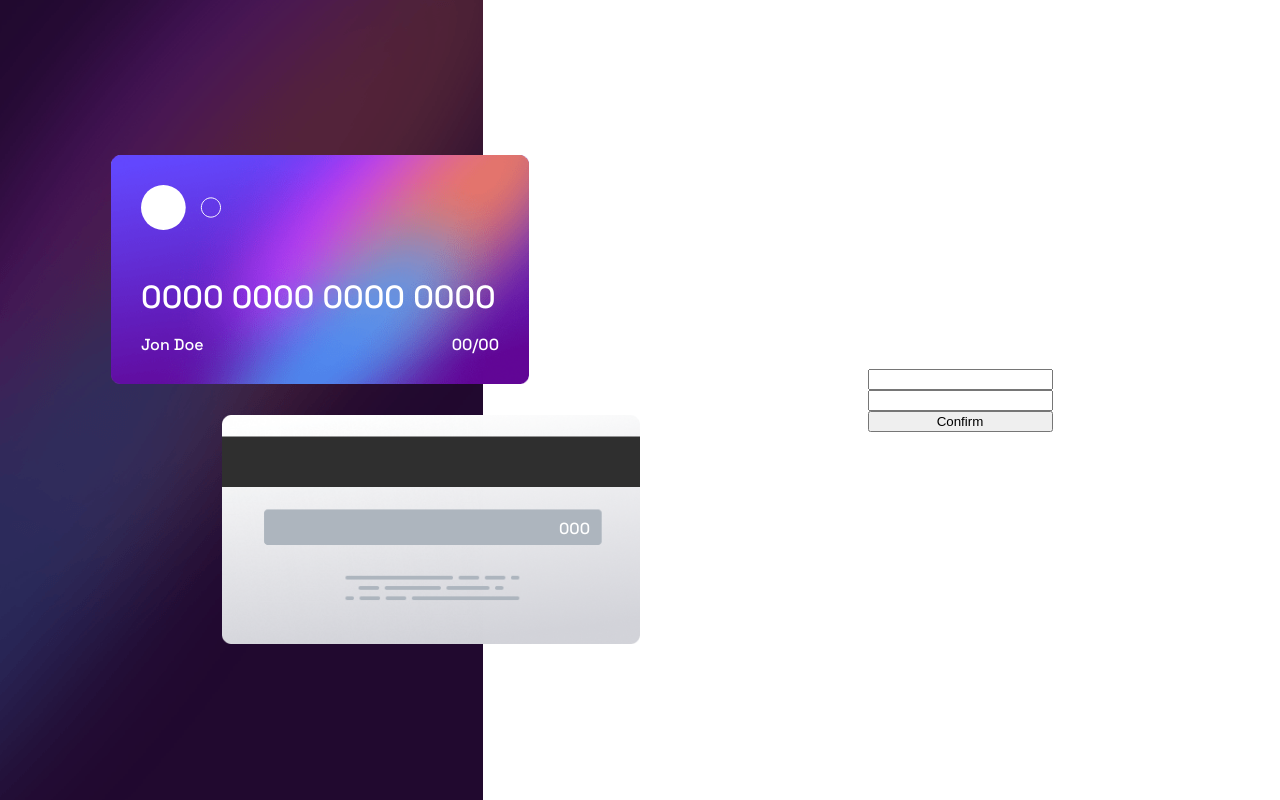
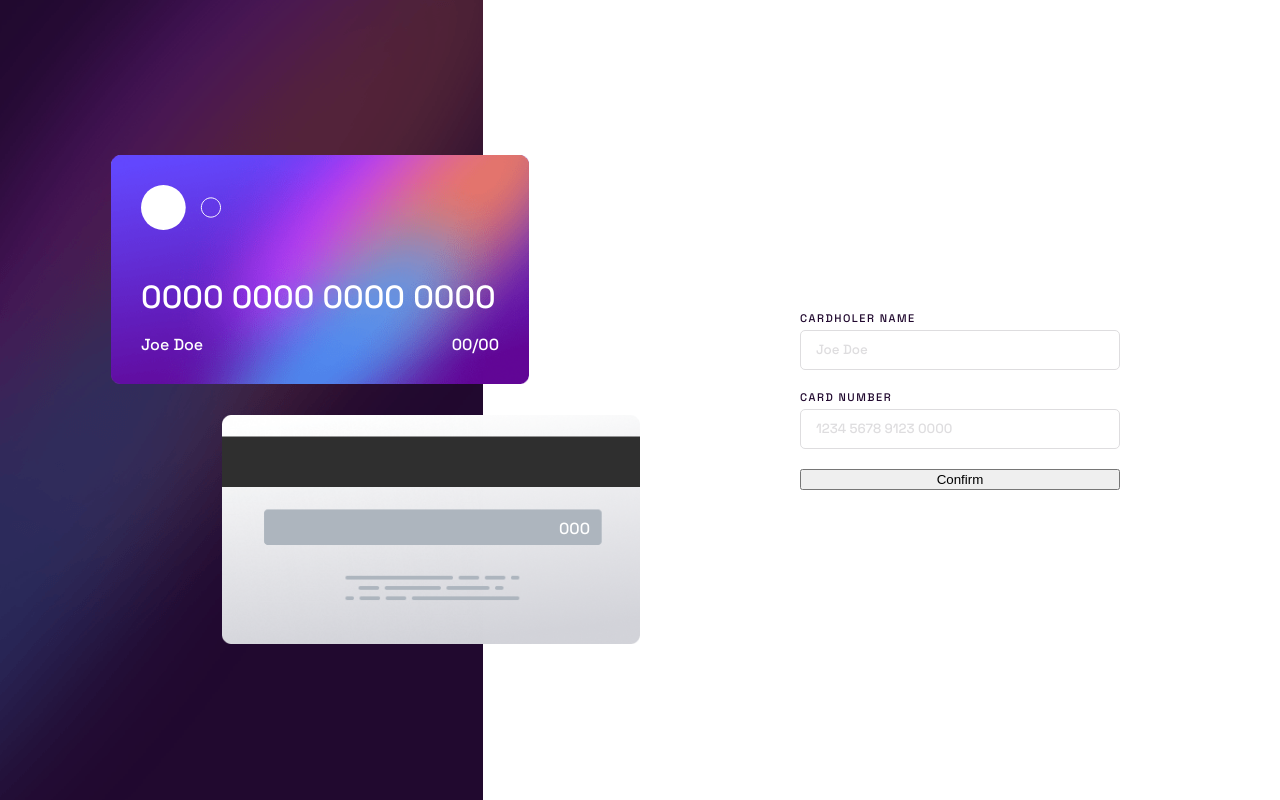
Before and after one commit to lucasfeklein/card-form, a React (Vite) app: page / in a window 1280 px wide. Built offline with nearby package versions, Linux system fonts and the light colour scheme.

Commit message:
inputs styles

```diff
--- a/src/App.tsx
+++ b/src/App.tsx
@@ -6,7 +6,7 @@ function App() {
           <img src="./card-logo.svg" width={80} />
           <p className="card-number">0000 0000 0000 0000</p>
           <div style={{ display: "flex", justifyContent: "space-between" }}>
-            <p>Jon Doe</p>
+            <p>Joe Doe</p>
             <p>00/00</p>
           </div>
         </div>
@@ -16,8 +16,14 @@ function App() {
       </div>
       <div className="inputs-container">
         <div className="second-inputs-container">
-          <input type="text" />
-          <input type="number" />
+          <label className="label-container">
+            CARDHOLER NAME
+            <input type="text" placeholder="Joe Doe" />
+          </label>
+          <label className="label-container">
+            CARD NUMBER
+            <input type="number" placeholder="1234 5678 9123 0000" />
+          </label>
           <button>Confirm</button>
         </div>
       </div>
--- a/src/index.css
+++ b/src/index.css
@@ -34,6 +34,8 @@ body {
 .second-inputs-container {
   display: flex;
   flex-direction: column;
+  gap: 20px;
+  width: 50%;
 }
 
 .front-card,
@@ -73,3 +75,37 @@ body {
   top: 103px;
   right: 50px;
 }
+
+.label-container {
+  display: flex;
+  flex-direction: column;
+  font-size: 11px;
+  letter-spacing: 1.5px;
+  color: hsl(278, 68%, 11%);
+  gap: 5px;
+}
+
+input {
+  height: 40px;
+  font-family: "Space Grotesk", sans-serif;
+  border: 1px solid hsl(270, 3%, 87%);
+  padding-left: 15px;
+  border-radius: 5px;
+}
+
+input::placeholder {
+  color: hsl(270, 3%, 87%);
+}
+
+input:focus {
+  outline-color: hsl(278, 68%, 11%);
+}
+
+input[type="number"]::-webkit-inner-spin-button,
+input[type="number"]::-webkit-outer-spin-button {
+  -webkit-appearance: none;
+  appearance: none;
+}
+
+button {
+}
```
